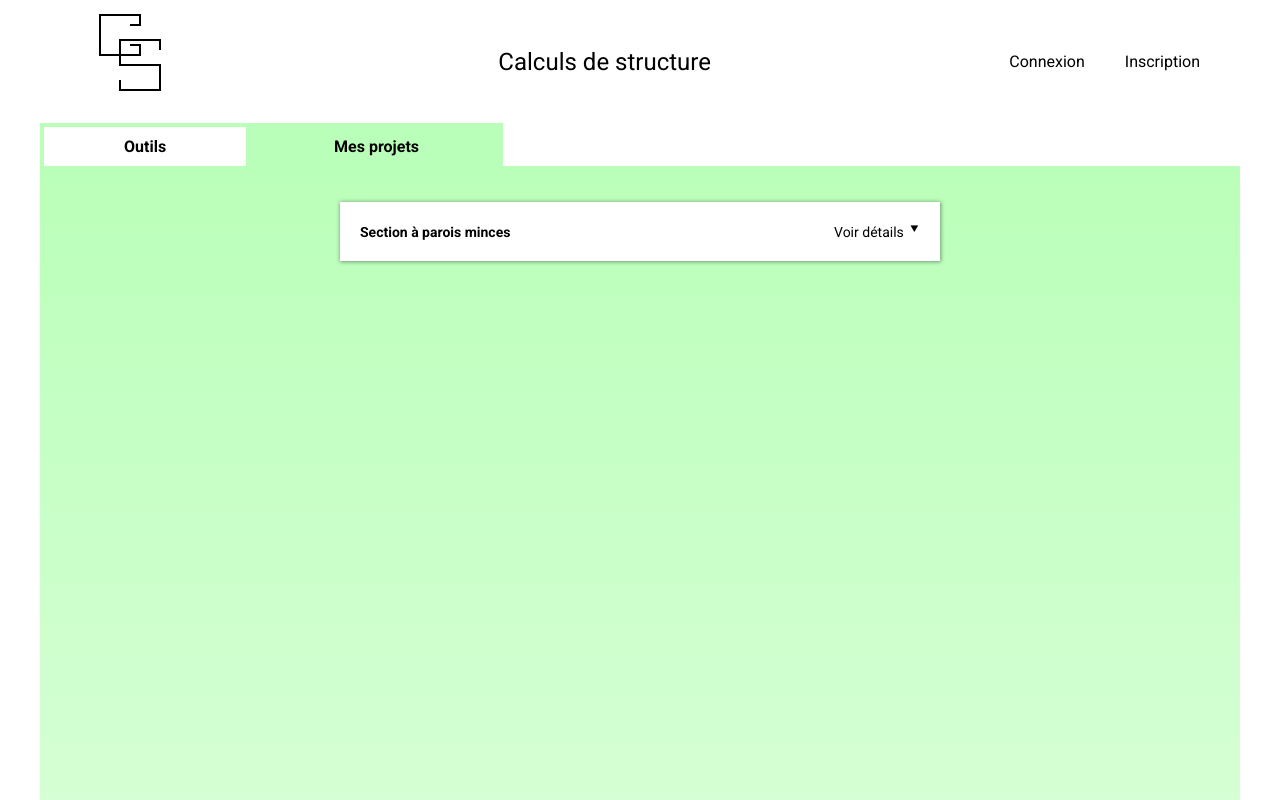
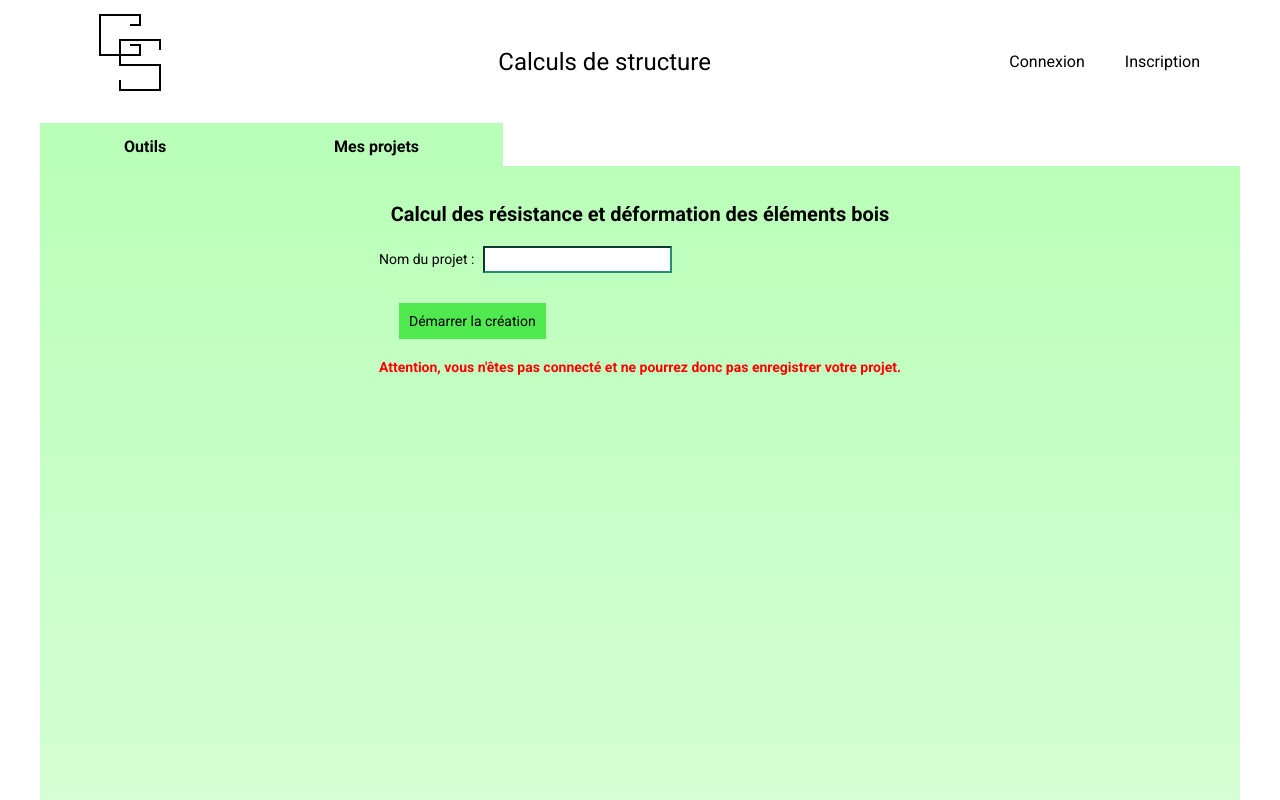
Before and after one commit to Aldehyd/calculate, an Angular app: page /wood-strength-deformation in a window 1280 px wide. Before the commit this address led to /. Built offline with nearby package versions, Linux system fonts and the light colour scheme; a web font is replaced by a local one.

Commit message:
add wood strength deformation tool

```diff
--- a/src/app/app.routes.ts
+++ b/src/app/app.routes.ts
@@ -11,6 +11,7 @@ import { SectionToolSollicitationComponent } from './section-tool-sollicitation/
 import { SectionToolAreaComponent } from './section-tool-area/section-tool-area.component';
 import { SectionToolResultsComponent } from './section-tool-results/section-tool-results.component';
 import { SubscriptionValidatedComponent } from './subscription-validated/subscription-validated.component';
+import { WoodStrengthDeformationComponent } from './wood-strength-deformation/wood-strength-deformation.component';
 
 export const routes: Routes = [
     {path: '', component: ToolsListComponent},
@@ -25,5 +26,6 @@ export const routes: Routes = [
     {path: 'section-tool/sollicitation', component: SectionToolSollicitationComponent},
     {path: 'section-tool/area', component: SectionToolAreaComponent},
     {path: 'section-tool/results', component: SectionToolResultsComponent},
+    {path: 'wood-strength-deformation', component: WoodStrengthDeformationComponent},
     {path: '**', redirectTo: ''}
 ];
--- /dev/null
+++ b/src/app/services/wood-strength-deformation-service.ts
@@ -0,0 +1,15 @@
+import { Injectable, OnInit } from "@angular/core";
+
+@Injectable({
+    providedIn: 'root'
+})
+export class woodStrengthDeformationService implements OnInit {
+    projectName!: string;
+    modifyProject!: boolean;
+
+
+    ngOnInit(): void {
+    }
+
+
+}
--- a/src/app/tool/tool.component.html
+++ b/src/app/tool/tool.component.html
@@ -1,6 +1,9 @@
 <div class="main-container">
   <h3>
-    <button class="main-container_open-button" (click)="openNewProject()">
+    <button
+      class="main-container_open-button"
+      (click)="openNewProject(tool.id)"
+    >
       {{ tool.title }}
     </button>
   </h3>
--- a/src/app/tool/tool.component.scss
+++ b/src/app/tool/tool.component.scss
@@ -2,7 +2,6 @@
     display: flex;
     justify-content: space-between;
     min-width: 60rem;
-    max-width: 75%;
     padding: 20px;
     background-color: #fff;
     &_open-button {
--- a/src/app/tool/tool.component.ts
+++ b/src/app/tool/tool.component.ts
@@ -3,6 +3,7 @@ import { Component, Input, OnInit } from '@angular/core';
 import { Tool } from '../models/tool.model';
 import { Router, RouterModule } from '@angular/router';
 import { sectionToolService } from '../services/section-tool.service';
+import { woodStrengthDeformationService } from '../services/wood-strength-deformation-service';
 
 @Component({
   selector: 'app-tool',
@@ -15,8 +16,10 @@ export class ToolComponent implements OnInit {
 
   @Input() tool!: Tool;
 
-  constructor(private router: Router,
-    private sectionToolService: sectionToolService
+  constructor(
+    private router: Router,
+    private sectionToolService: sectionToolService,
+    private woodStrengthDeformationService: woodStrengthDeformationService
   ) {}
 
   ngOnInit(): void {
@@ -26,7 +29,9 @@ export class ToolComponent implements OnInit {
     this.tool.detailsHidden = !this.tool.detailsHidden;
   }
 
-  openNewProject(): void {
+  openNewProject(id: number): void {
+    switch(id) {
+      case 0 :
         this.sectionToolService.modifyProject = false;
         this.sectionToolService.projectName = null;
         this.sectionToolService.projectShape = null;
@@ -41,6 +46,16 @@ export class ToolComponent implements OnInit {
         this.sectionToolService.sectionThickness = null;
         this.sectionToolService.roundCorner = null;
         this.router.navigateByUrl(this.tool.url);
+        break;
+      case 1 :
+        this.woodStrengthDeformationService.modifyProject = false;
+        this.woodStrengthDeformationService.projectName = null;
+        this.router.navigateByUrl(this.tool.url);
+        break;
+      default:
+        break;
+    };
+
   }
 
 }
--- a/src/app/tools-list/tools-list.component.ts
+++ b/src/app/tools-list/tools-list.component.ts
@@ -31,6 +31,13 @@ export class ToolsListComponent implements OnInit{
         url: "section-tool",
         description: "Calcul des propriétés d'une section à parois minces avec ou sans raidisseur.",
         norm: "Norme: EN NF 1993 1-3"
+      },
+      {
+        id: 1,
+        title: "Résistance et déformation des éléments bois",
+        url: "wood-strength-deformation",
+        description: "Détermination des coefficients de résistance et déformation des éléments bois en fonction de la classe de service.",
+        norm: "Norme: EN NF 1195 1-1"
       }
     ]
   }
--- /dev/null
+++ b/src/app/wood-strength-deformation/wood-strength-deformation.component.html
@@ -0,0 +1,42 @@
+<h1>Calcul des résistance et déformation des éléments bois</h1>
+<form class="tool-form" [formGroup]="projectForm" (ngSubmit)="onSubmitForm()">
+  <p>
+    <label for="emailInput">Nom du projet : </label>
+    <input
+      id="project-name-input"
+      name="projectName"
+      type="text"
+      formControlName="name"
+      maxlength="25"
+    />
+  </p>
+  <div class="bottom-links-container">
+    <a
+      routerLink=""
+      *ngIf="woodStrengthDeformationService.modifyProject === false"
+      >Retour aux outils</a
+    >
+    <a
+      routerLink="/projects"
+      *ngIf="woodStrengthDeformationService.modifyProject === true"
+      >Retour aux projets</a
+    >
+    <button
+      type="submit"
+      class="basic-button"
+      [attr.aria-disabled]="
+        projectForm.value.name !== null && projectForm.value.name.length > 0
+      "
+    >
+      {{
+        woodStrengthDeformationService.modifyProject === true
+          ? "Suivant"
+          : "Démarrer la création"
+      }}
+    </button>
+  </div>
+</form>
+<p class="warning-message" *ngIf="accountService.connected === false">
+  Attention, vous n'êtes pas connecté et ne pourrez donc pas enregistrer votre
+  projet.
+</p>
--- /dev/null
+++ b/src/app/wood-strength-deformation/wood-strength-deformation.component.ts
@@ -0,0 +1,39 @@
+import { CommonModule } from '@angular/common';
+import { Component, OnInit } from '@angular/core';
+import { FormBuilder, FormGroup, ReactiveFormsModule, Validators } from '@angular/forms';
+import { RouterModule } from '@angular/router';
+import { Router } from '@angular/router';
+import { accountService } from '../services/account.service';
+import { woodStrengthDeformationService } from '../services/wood-strength-deformation-service';
+
+@Component({
+  selector: 'app-wood-strength-deformation',
+  standalone: true,
+  imports: [RouterModule,ReactiveFormsModule,CommonModule],
+  templateUrl: './wood-strength-deformation.component.html',
+  styleUrl: './wood-strength-deformation.component.scss'
+})
+export class WoodStrengthDeformationComponent implements OnInit {
+  projectForm!: FormGroup;
+
+  constructor(
+    private router: Router,
+    public woodStrengthDeformationService: woodStrengthDeformationService,
+    public accountService: accountService,
+    private formBuilder: FormBuilder
+  ) {}
+
+  ngOnInit(): void {
+    this.projectForm = this.formBuilder.group({
+      name: [this.woodStrengthDeformationService.projectName,[Validators.required]]
+    });
+  }
+
+  onSubmitForm() {
+    if(this.projectForm.value.name !== null && this.projectForm.value.name.length > 0) {
+      this.woodStrengthDeformationService.projectName = this.projectForm.value.name;
+      this.router.navigateByUrl('wood-strength-deformation/');
+    };
+  }
+
+}
```
Also changed, not shown: src/app/wood-strength-deformation/wood-strength-deformation.component.scss (added). Lines whose indentation alone changed are shown as unchanged.
